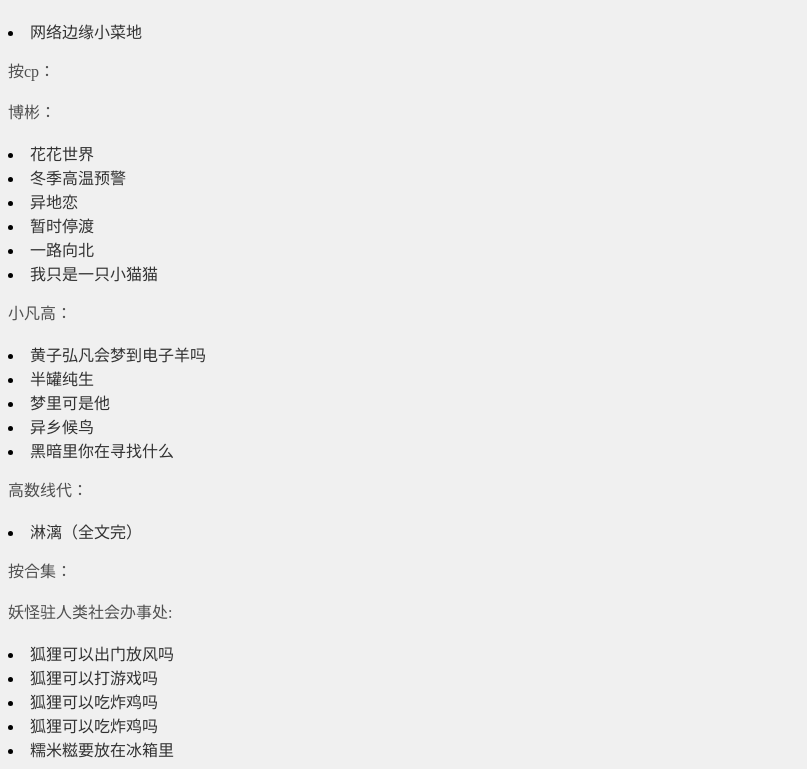
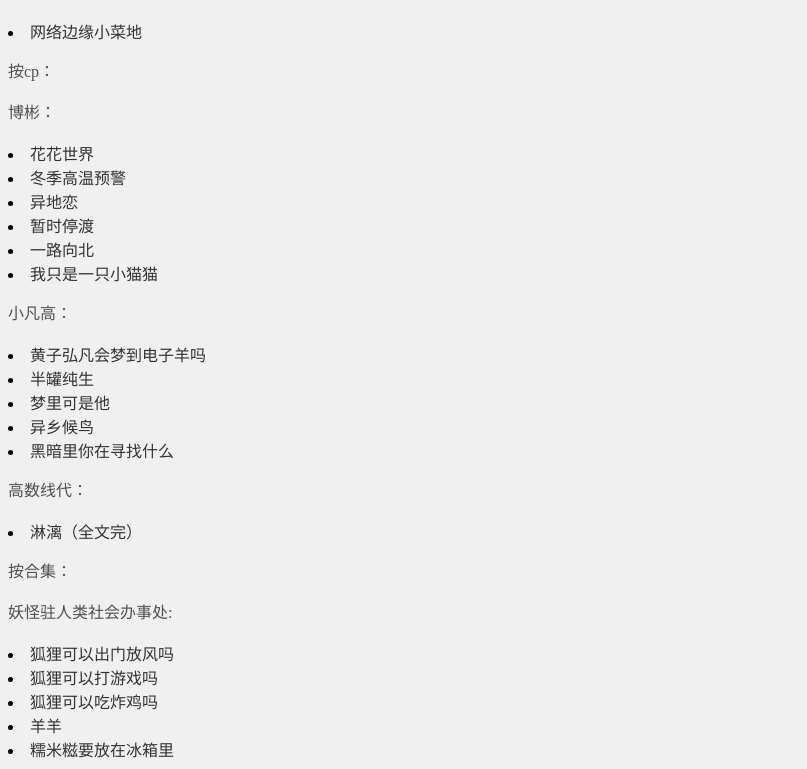
Before and after one commit to zyszcsz-janejoy/huangju, a plain HTML site: page index.html in a window 1280 px wide. Shown: the part 70-839 px from the top of the page, without its empty margins (0-807 px from the left). Drawn offline with Linux system fonts and the light colour scheme.

Commit message:
Update index.html

```diff
--- a/index.html
+++ b/index.html
@@ -74,7 +74,7 @@
         <li><a href="works/狐狸可以出门放风吗.html">狐狸可以出门放风吗</a></li>
         <li><a href="works/狐狸可以打游戏吗.html">狐狸可以打游戏吗</a></li>
         <li><a href="works/狐狸可以吃炸鸡吗.html">狐狸可以吃炸鸡吗</a></li>
-        <li><a href="works/羊羊.html">狐狸可以吃炸鸡吗</a></li>
+        <li><a href="works/羊羊.html">羊羊</a></li>
         <li><a href="works/糯米糍要放在冰箱里.html">糯米糍要放在冰箱里</a></li>
 
 
```
